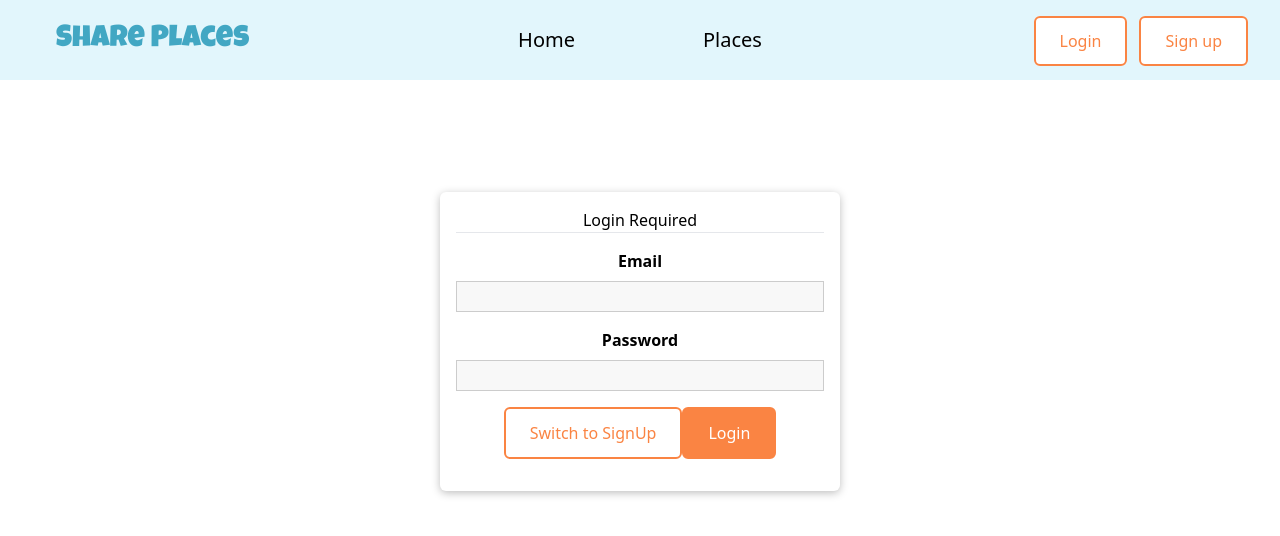
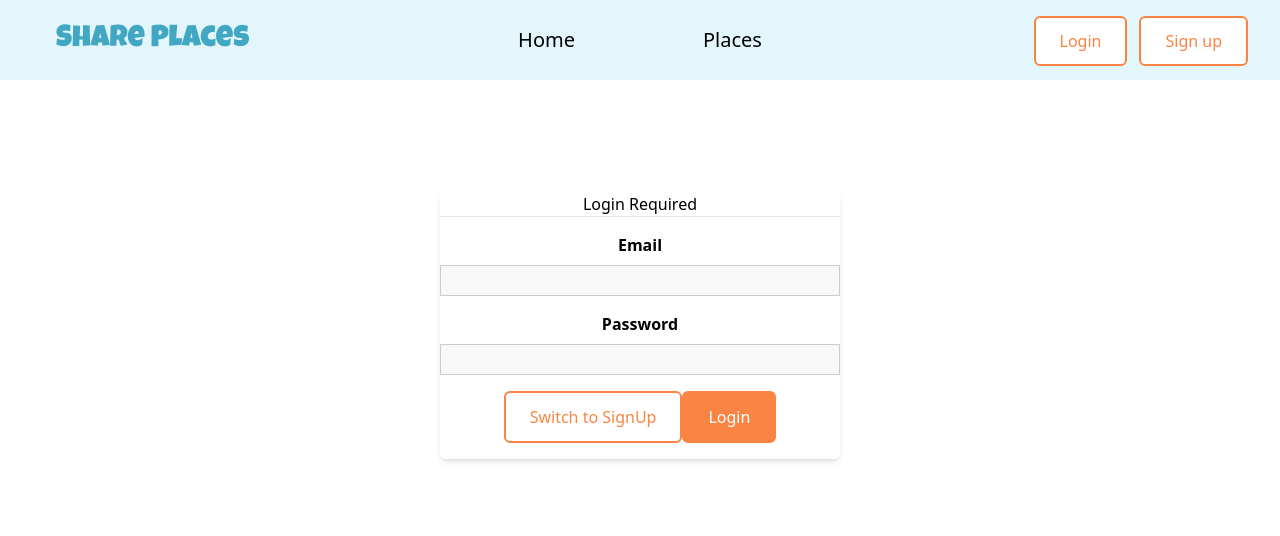
Before and after one commit to DhanushkaNP/Share-places, a React (Create React App) app in the folder FRONTEND/: page /auth in a window 1280 px wide. Shown: the top 536 px of the page. Built offline with nearby package versions, Linux system fonts and the light colour scheme; the HTML template or start-up script is replaced by a standard one.

Commit message:
Adjust some styles

```diff
--- a/FRONTEND/src/shared/components/UIElements/Card.jsx
+++ b/FRONTEND/src/shared/components/UIElements/Card.jsx
@@ -1,10 +1,13 @@
 import React from "react";
 
-import "./Card.css";
+// import "./Card.css";
 
 function Card(props) {
   return (
-    <div className={`card ${props.className}`} style={props.style}>
+    <div
+      className={` shadow-md rounded-md bg-white overflow-hidden ${props.className}`}
+      style={props.style}
+    >
       {props.children}
     </div>
   );
--- a/FRONTEND/src/shared/components/UIElements/CardHolder.jsx
+++ b/FRONTEND/src/shared/components/UIElements/CardHolder.jsx
@@ -2,7 +2,9 @@ import React from "react";
 
 export default function CardHolder(props) {
   return (
-    <div className={`grid md:grid-cols-2 lg:grid-cols-3  ${props.className}`}>
+    <div
+      className={`grid md:grid-cols-2 lg:grid-cols-3 gap-5 pt-10 pb-12 h-min ${props.className}`}
+    >
       {props.children}
     </div>
   );
```
